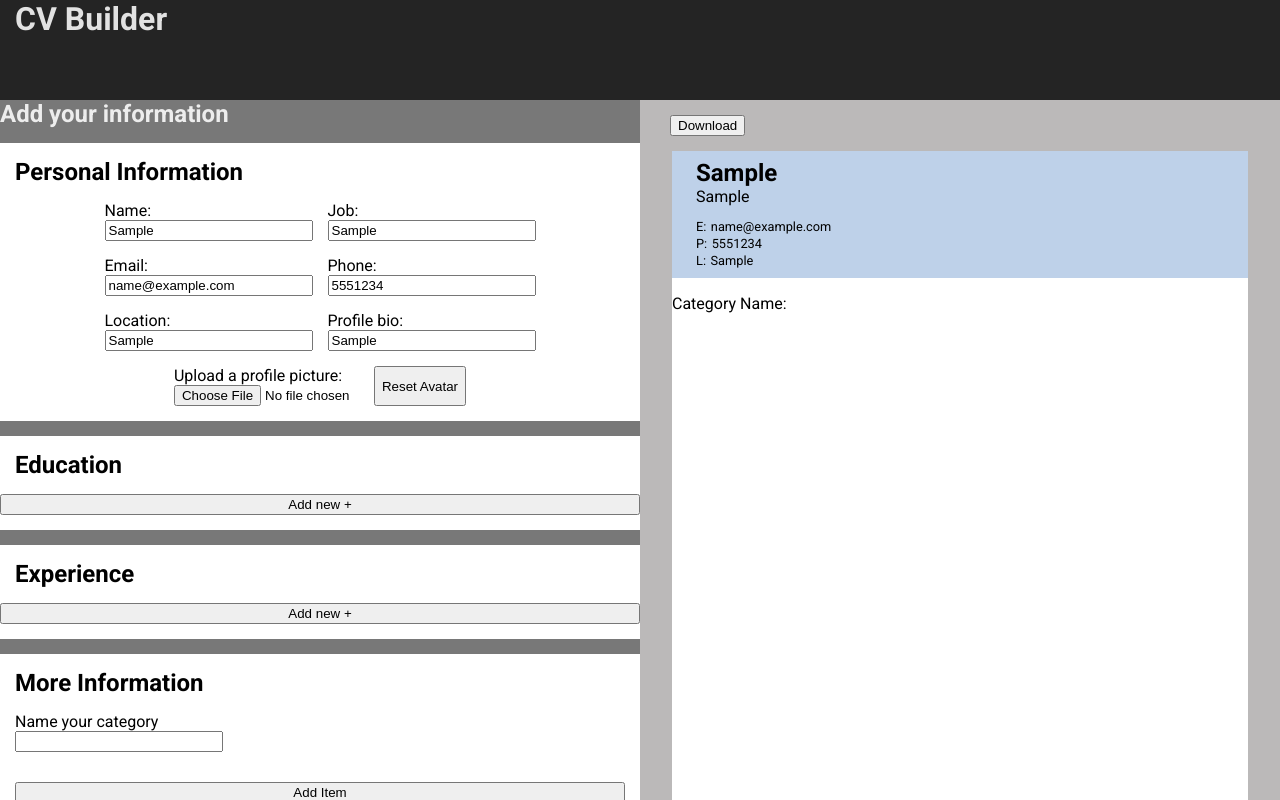
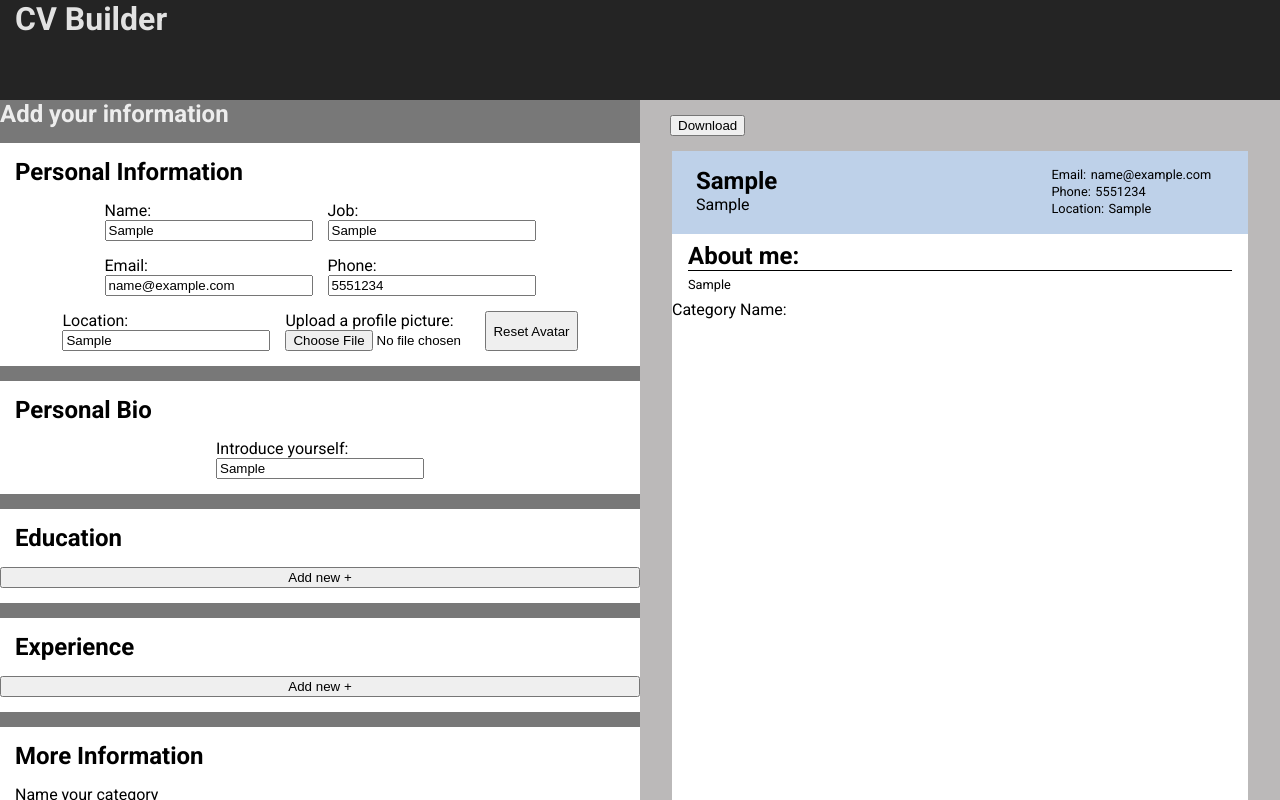
Before and after one commit to HarryAhnHS/cv-builder, a React (Vite) app: page / in a window 1280 px wide. Both pictures are taken after typing "Sample", "Sample", "name@example.com", "5551234", "Sample", "Sample" into the empty fields and a click on the button "Add Category +". Shown: the top 800 px of the page. Built offline with nearby package versions, Linux system fonts and the light colour scheme.

Commit message:
feat: separate Bio component

```diff
--- /dev/null
+++ b/src/components/Bio.jsx
@@ -0,0 +1,30 @@
+import {useState} from "react"
+
+function Bio({onDataChange}) {
+    // State to keep track of local changes
+    const [bioData, setBioData] = useState("");
+
+
+    function handleInputChange(e) {
+        const updatedBioData = e.target.value;
+
+        setBioData(updatedBioData);
+        onDataChange("bio", updatedBioData);
+    }
+
+    return (
+        <>
+            <div className="form-inputs bio">
+                <label htmlFor="bio">Introduce yourself:
+                    <input
+                        type="text"
+                        value = {bioData}
+                        onChange = {handleInputChange}
+                    />
+                </label>
+            </div>
+        </>
+    )
+}
+
+export default Bio;
--- a/src/components/Content.jsx
+++ b/src/components/Content.jsx
@@ -8,6 +8,7 @@ function Content() {
     // Init States
 
     const [form, setForm] = useState({
+        bio: "",
         personal: {},
         educations: [],
         experiences: [],
--- a/src/components/Loader.jsx
+++ b/src/components/Loader.jsx
@@ -1,9 +1,11 @@
 import '../styles/Loader.css'
 
+import Bio from './Bio';
 import Personal from './Personal';
 import Education from './Education';
 import Experience from './Experience';
 import Categories from './Categories';
+
 import Styles from './Styles';
 
 
@@ -24,6 +26,10 @@ function Loader({setForm, setTheme}) {
                 <div className="loader-box">
                     <h2 className="loader-title">Personal Information</h2>
                     <Personal onDataChange = {handleFormField(setForm)}/>
+                </div>
+                <div className="loader-box">
+                    <h2 className="loader-title">Personal Bio</h2>
+                    <Bio onDataChange = {handleFormField(setForm)}/>
                 </div>
                 <div className="loader-box">
                     <h2 className="loader-title">Education</h2>
--- a/src/components/Output.jsx
+++ b/src/components/Output.jsx
@@ -12,7 +12,7 @@ function Output({form, theme}) {
                 <button id="download">Download</button>
                 <div className="deliverable-output">
                     <div className="output-head">
-                        <div className={`output-head-main ${form.personal.personalBio == "" && !form.personal.avatar
+                        <div className={`output-head-main ${!form.personal.avatar
                                     ? 'condensed'
                                     : null}`}>
                             <div className="output-head-title">
@@ -22,15 +22,15 @@ function Output({form, theme}) {
                             <div className=
                                 "output-head-details">
                                 <div className="detail">
-                                    <p className="detail-label">E:&nbsp;</p>
+                                    <p className="detail-label">Email:&nbsp;</p>
                                     <p className="detail-content">{form.personal.personalEmail}</p>
                                 </div>
                                 <div className="detail">
-                                    <p className="detail-label">P:&nbsp;</p>
+                                    <p className="detail-label">Phone:&nbsp;</p>
                                     <p className="detail-content">{form.personal.personalPhone}</p>
                                 </div>
                                 <div className="detail">
-                                    <p className="detail-label">L:&nbsp;</p>
+                                    <p className="detail-label">Location:&nbsp;</p>
                                     <p className="detail-content">{form.personal.personalLocation}</p>
                                 </div>
                             </div>
@@ -47,6 +47,18 @@ function Output({form, theme}) {
                     </div>
 
                     <div className='output-body'>
+
+                        {form.bio != ""
+                        ?
+                            <div className="output-body-section bio">
+                                <h1 className="output-body-title">About me:</h1>
+                                <p className="output-bio">
+                                    {form.bio}
+                                </p>
+                            </div>
+                        :
+                        null}
+
                         <div className="output-body-section educations">
                             {form.educations.length > 0 ? <h1 className="output-body-title">Education:</h1> : null}
                             {form.educations.map((entry) => {
@@ -94,15 +106,13 @@ function Output({form, theme}) {
                                             <h1>{entry.expCompanyName}</h1>
                                             <p>{entry.expLocation}</p>
                                             <h5>{entry.expPosition}</h5>
-                                            <p>{entry.educationDescription}</p>
+                                            <p>{entry.expDescription}</p>
                                         </div>
                                     </div>
                                 )
                             })}
                         </div>
                     </div>
-
-
 
                     <div className="output-body-section categories">
                         {form.categories.length > 0 && form.categories.map((entry) => {
@@ -120,6 +130,7 @@ function Output({form, theme}) {
                             )
                         })}
                     </div>
+
                 </div>
             </div>
         </>
--- a/src/components/Personal.jsx
+++ b/src/components/Personal.jsx
@@ -8,7 +8,6 @@ function Personal({onDataChange}) {
         personalEmail: '',
         personalPhone: '',
         personalLocation: '',
-        personalBio: '',
         avatar:'',
     })
 
@@ -90,14 +89,6 @@ function Personal({onDataChange}) {
                         onChange = {handleInputChange}
                     />
                 </label>
-                <label htmlFor="personalBio">Profile bio:
-                    <input
-                        name="personalBio"
-                        type="text"
-                        value = {personalData.bio}
-                        onChange = {handleInputChange}
-                    />
-                </label>
                 <div className="form-inputs-avatar">
                     <label htmlFor="avatar">Upload a profile picture:
                         <input ref={fileRef} onChange={(e) => handleProfilePhoto(e)} type="file" id="avatar" name="avatar" accept="image/png, image/jpeg" />
--- a/src/styles/Output.css
+++ b/src/styles/Output.css
@@ -38,7 +38,7 @@ h1,h2, h3, h4, h5, p {
 .output-head-main {
     flex: 1;
 
-    padding: 0.5em 1.5em;
+    padding: 1em 1.5em;
 
     display: flex;
     flex-direction: column;
@@ -46,11 +46,12 @@ h1,h2, h3, h4, h5, p {
 }
 
 .output-head-main.condensed {
-    align-items: center;
+    flex-direction: row;
+    justify-content: space-between;
 }
 
 .output-head-main.condensed > .output-head-details {
-    display: flex;
+    margin-top: 0;
 }
 
 .output-head-main.condensed > .output-head-details > .detail {
@@ -101,6 +102,10 @@ h1,h2, h3, h4, h5, p {
     margin-bottom: 0.25em;
 }
 
+.output-bio {
+    font-size: 0.8em;
+}
+
 .output-entry {
     display: flex;
 
@@ -126,8 +131,9 @@ h1,h2, h3, h4, h5, p {
 
 .output-entry-meta {
     width: 25%;
-    margin-top: 0.25em;
     font-size: 0.8em;
+
+    margin: auto 0;
 }
 
 .output-entry-dates {
```
